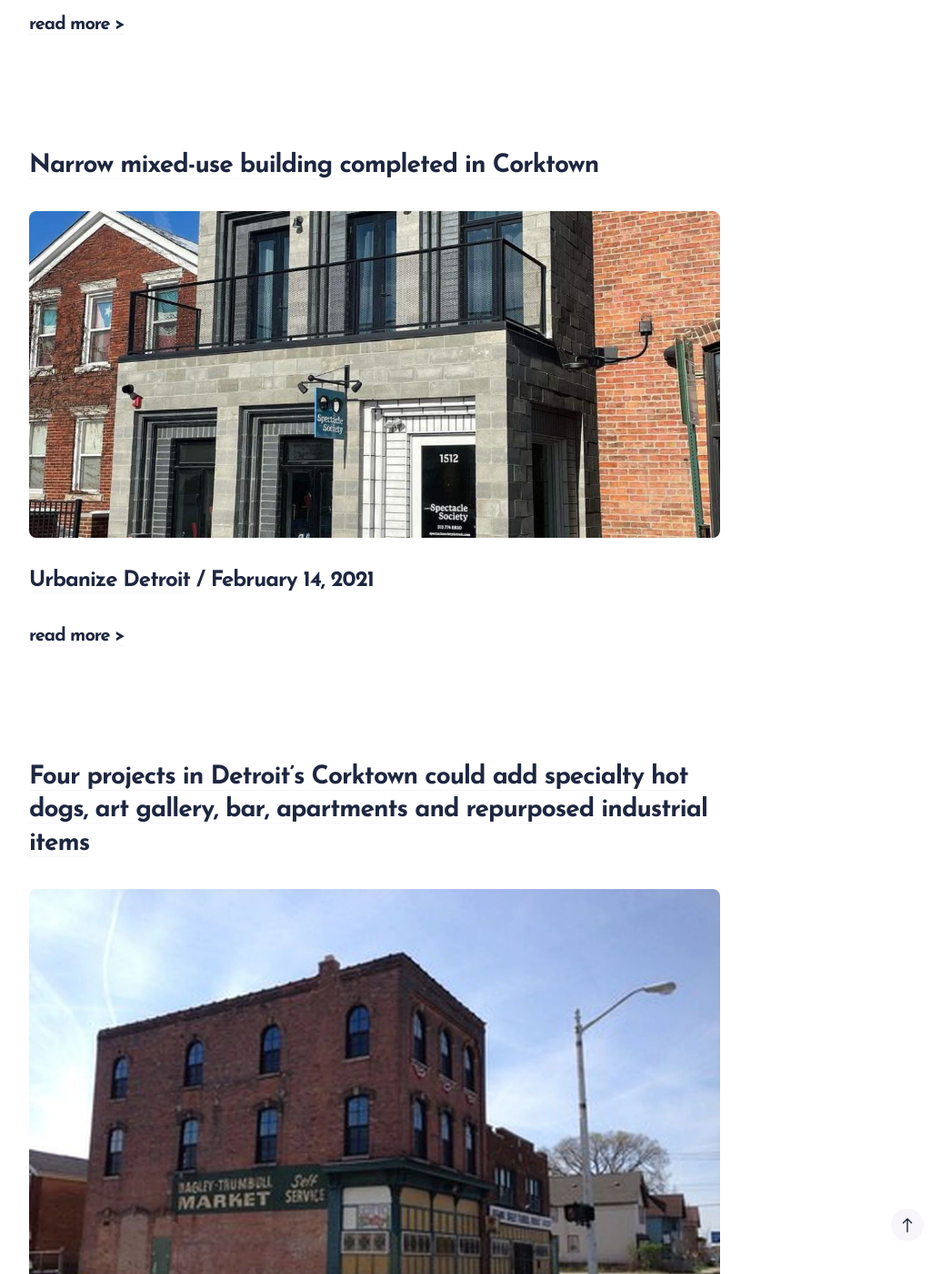
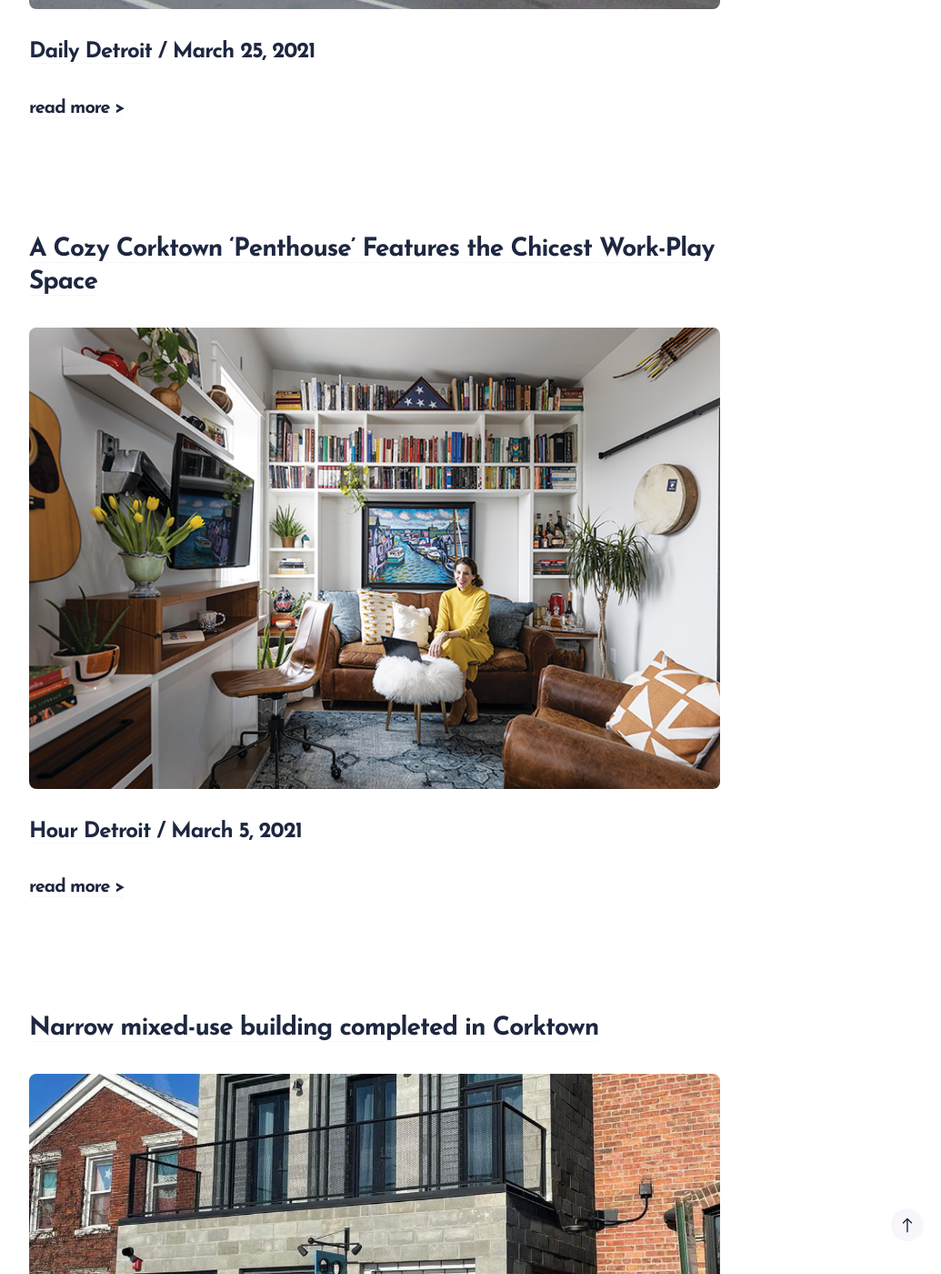
Before and after one commit to balletrealestate/balletrealestate.github.io, a Jekyll site: the page built from _pages/news.md, in a window 1280 px wide and 1400 px high, scrolled down 2737 px. Shown: the whole window at 91% size, without its empty margins (228-1263 px from the left). Built offline with Jekyll 4.4.1, drawn with Linux system fonts in a browser that asks for light colours; nearby versions of some CDN libraries.

Commit message:
hour detroit story

```diff
--- a/_pages/news.md
+++ b/_pages/news.md
@@ -5,6 +5,9 @@
 image: /images/news.jpeg
 menu: In The News
 ---
+
+<br>
+<br>
 
 ## [Real Estate Insider: Hello Records building sold](https://www.crainsdetroit.com/voices-kirk-pinho/real-estate-insider-affordable-senior-housing-complex-across-belle-isle-sale)
 [![Crain's Detroit Business](/images/news/05252021.jpeg "Crain's Detroit Business")](https://www.crainsdetroit.com/voices-kirk-pinho/real-estate-insider-affordable-senior-housing-complex-across-belle-isle-sale)
@@ -18,6 +21,14 @@
 [![Daily Detroit](/images/news/03252021.jpeg "Daily Detroit")](http://www.dailydetroit.com/2021/03/25/putting-the-city-back-in-the-motor-city-by-supporting-small-developers-w-brian-mulloy/)
 ### [Daily Detroit](http://www.dailydetroit.com/2021/03/25/putting-the-city-back-in-the-motor-city-by-supporting-small-developers-w-brian-mulloy/) / March 25, 2021
 #### [read more >](http://www.dailydetroit.com/2021/03/25/putting-the-city-back-in-the-motor-city-by-supporting-small-developers-w-brian-mulloy/)
+
+<br>
+<br>
+
+## [A Cozy Corktown ‘Penthouse’ Features the Chicest Work-Play Space](https://www.hourdetroit.com/home-living/a-cozy-corktown-penthouse-features-the-chicest-work-play-space/)
+[![Hour Detroit](/images/news/03052021.jpeg "Hour Detroit")](https://www.hourdetroit.com/home-living/a-cozy-corktown-penthouse-features-the-chicest-work-play-space/)
+### [Hour Detroit](https://www.hourdetroit.com/home-living/a-cozy-corktown-penthouse-features-the-chicest-work-play-space/) / March 5, 2021
+#### [read more >](https://www.hourdetroit.com/home-living/a-cozy-corktown-penthouse-features-the-chicest-work-play-space/)
 
 <br>
 <br>
```
Also changed, not shown: images/news/03052021.jpeg (added).
